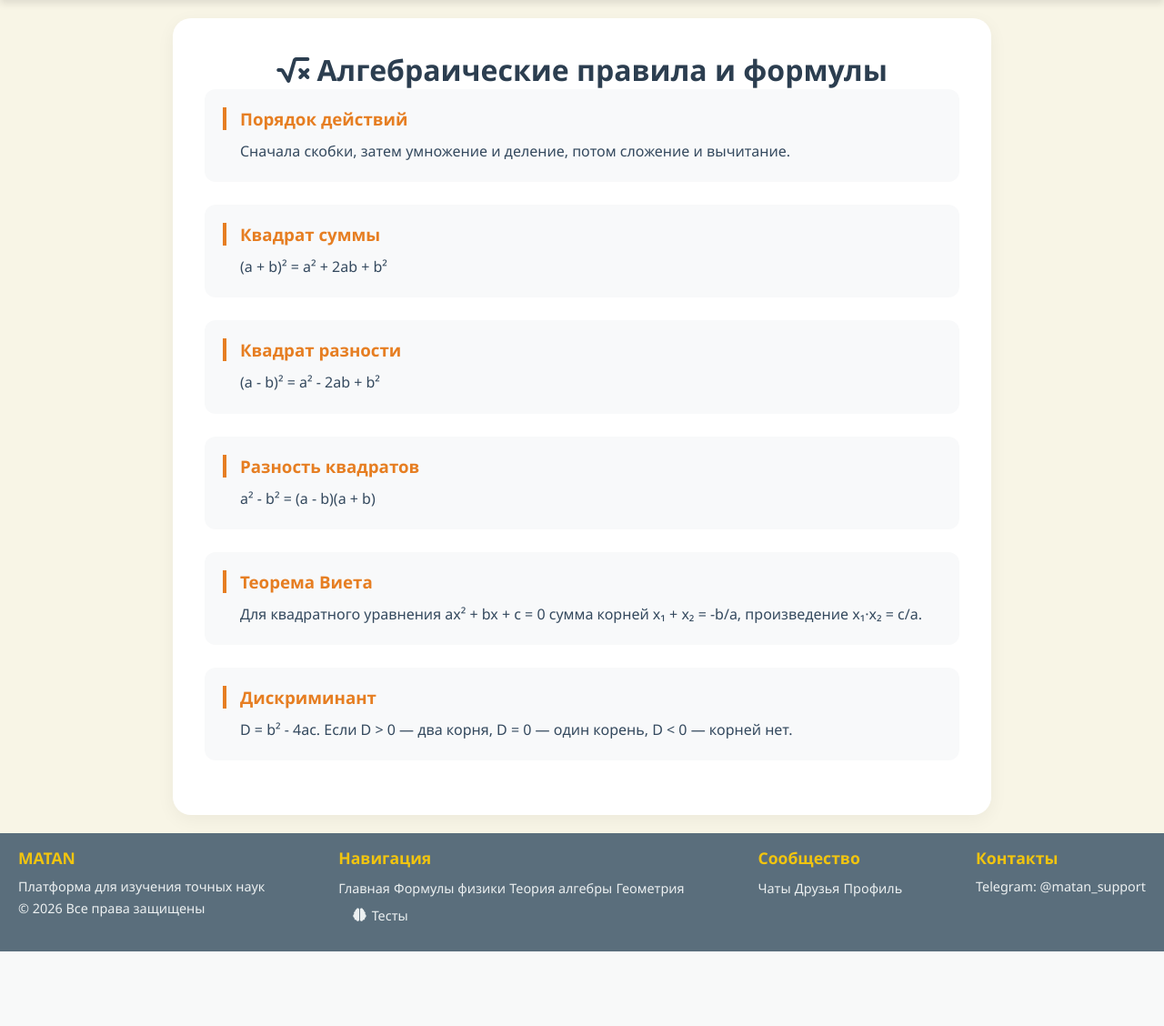
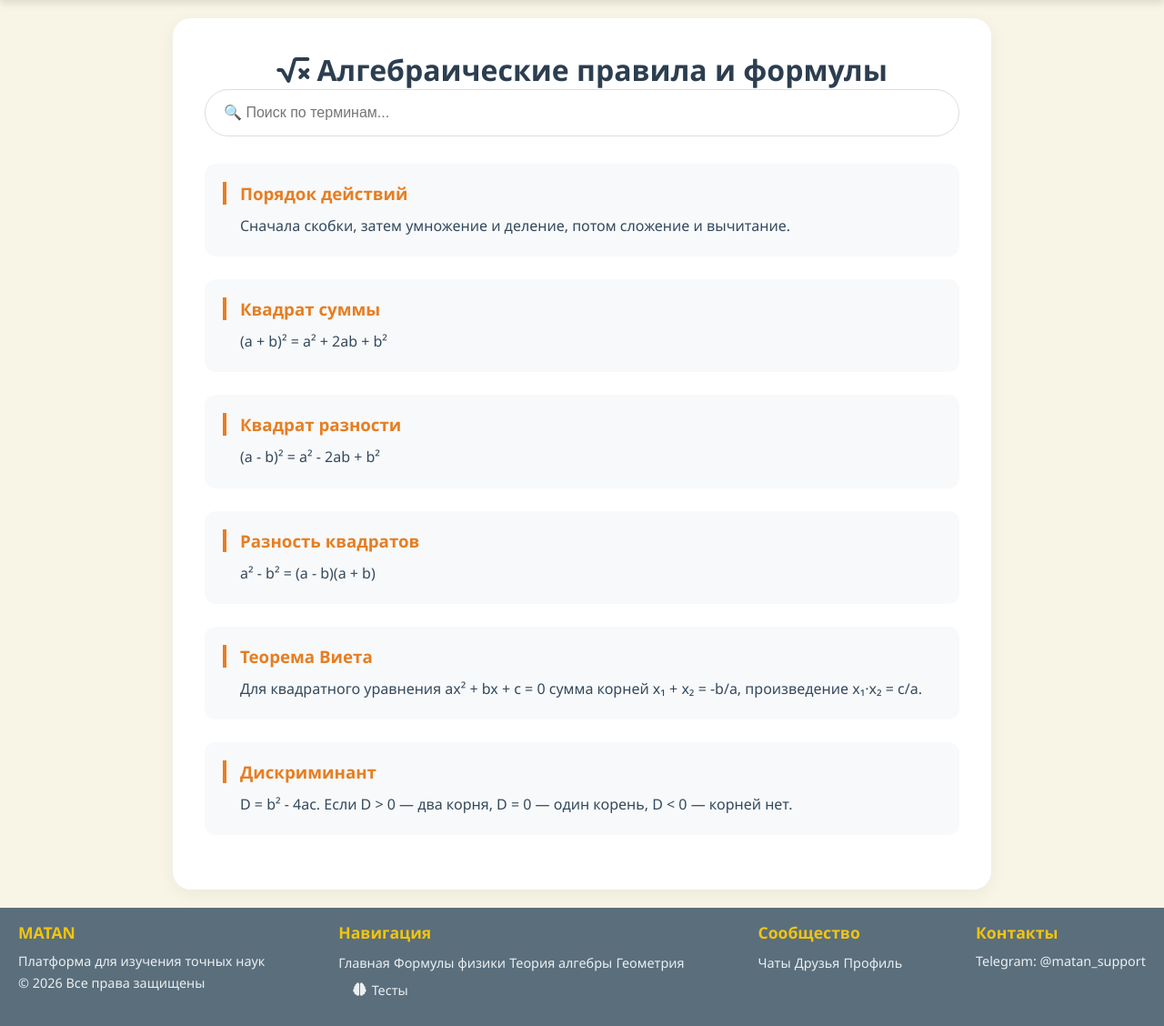
Before and after one commit to dolmi69/mbbmatan, a Django app: page /theory/algebra/ in a window 1280 px wide. Shown: the part 85-1213 px from the top of the page at 91% size. Before the commit the page ends 1131 px from the top, so only its background shows below. Run offline with Django 5.2, Linux system fonts and the light colour scheme.

Commit message:
фикс теории

```diff
--- a/MBBmatan/app/templates/formuls/algebra.html
+++ b/MBBmatan/app/templates/formuls/algebra.html
@@ -17,6 +17,17 @@
         color: #2c3e50;
         margin-top: 0;
         text-align: center;
+    }
+    .search-box {
+        margin-bottom: 30px;
+    }
+    .search-box input {
+        width: 100%;
+        padding: 16px 20px;
+        border: 1px solid #ddd;
+        border-radius: 40px;
+        font-size: 16px;
+        box-sizing: border-box;
     }
     .term-item {
         margin-bottom: 25px;
@@ -40,6 +51,12 @@
         color: #34495e;
         padding-left: 19px;
     }
+    .no-results {
+        text-align: center;
+        padding: 30px;
+        color: #7f8c8d;
+        display: none;
+    }
     @media (max-width: 600px) {
         .theory-container { padding: 18px; margin: 15px; border-radius: 14px; }
         .theory-container h1 { font-size: 22px; }
@@ -51,6 +68,10 @@
 
 <div class="theory-container">
     <h1><i class="fas fa-square-root-alt"></i> Алгебраические правила и формулы</h1>
+    <div class="search-box">
+        <input type="text" id="searchInput" placeholder="🔍 Поиск по терминам...">
+    </div>
+    <div id="termsContainer">
         <div class="term-item">
             <h3>Порядок действий</h3>
             <p>Сначала скобки, затем умножение и деление, потом сложение и вычитание.</p>
@@ -76,4 +97,29 @@
             <p>D = b² - 4ac. Если D > 0 — два корня, D = 0 — один корень, D < 0 — корней нет.</p>
         </div>
     </div>
+    <div class="no-results" id="noResults">Ничего не найдено</div>
+</div>
 {% endblock %}
+
+{% block extra_js %}
+<script>
+    const searchInput = document.getElementById('searchInput');
+    const items = document.querySelectorAll('.term-item');
+    const noResults = document.getElementById('noResults');
+
+    searchInput.addEventListener('input', function() {
+        const term = this.value.toLowerCase().trim();
+        let visible = 0;
+        items.forEach(item => {
+            const text = item.textContent.toLowerCase();
+            if (text.includes(term)) {
+                item.style.display = 'block';
+                visible++;
+            } else {
+                item.style.display = 'none';
+            }
+        });
+        noResults.style.display = visible === 0 ? 'block' : 'none';
+    });
+</script>
+{% endblock %}
```
Also changed, not shown: MBBmatan/app/templates/formuls/physics.html (+46 -0 lines). Lines whose indentation alone changed are shown as unchanged.
